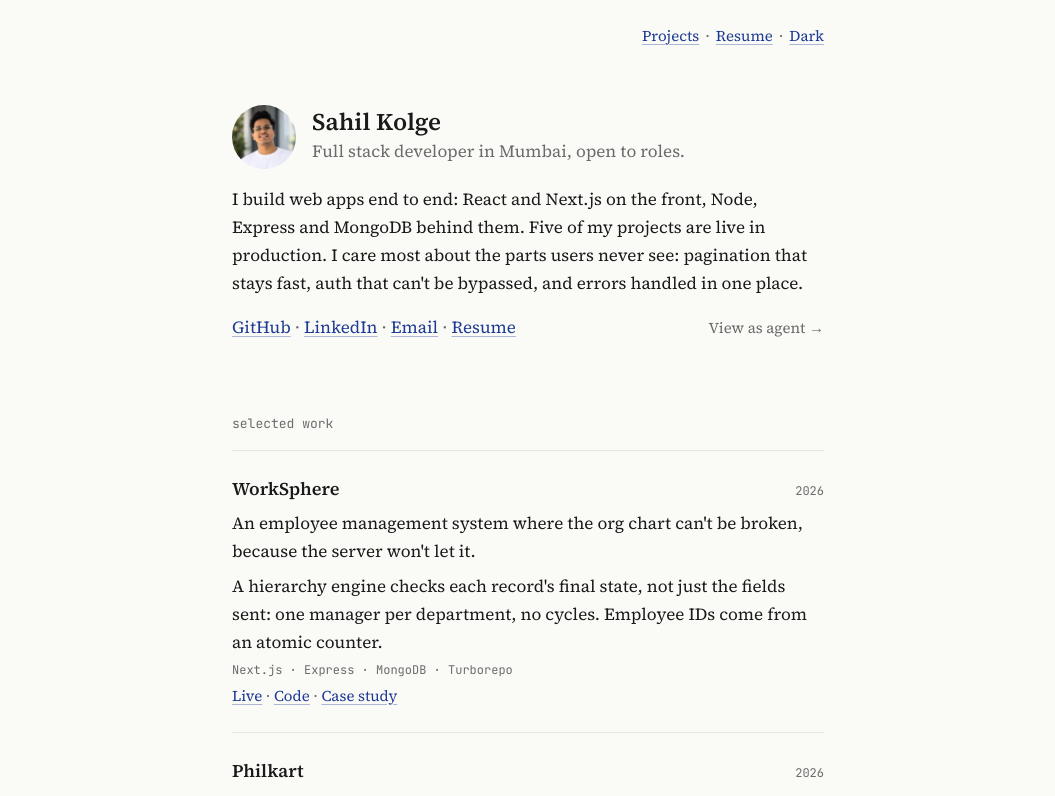
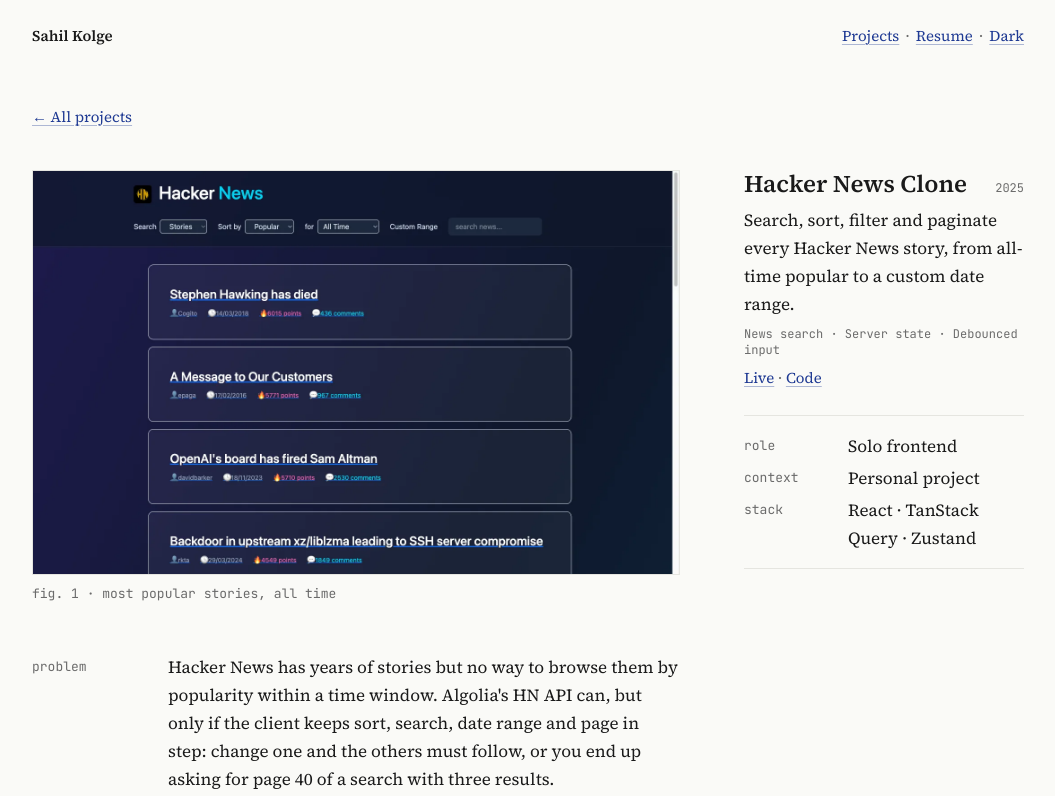
Before and after one commit to sahil-dev28/sahilkolge-playground, a React (Vite) app: page /work/hacker-news in a window 1280 px wide. Before the commit this address led to /. Shown: the top 796 px of the page, without its empty margins (112-1167 px from the left). Built offline with nearby package versions, Linux system fonts and the light colour scheme.

Commit message:
feat: add urban estate and hacker news case studies

```diff
--- /dev/null
+++ b/src/case-studies/hacker-news.ts
@@ -0,0 +1,80 @@
+import type { CaseStudy } from "./types.ts";
+
+const dir = "/work/hacker-news";
+
+export const hackerNews: CaseStudy = {
+  slug: "hacker-news",
+  projectId: "p3",
+  tags: ["News search", "Server state", "Debounced input"],
+  meta: [
+    { label: "role", value: "Solo frontend" },
+    { label: "context", value: "Personal project" },
+  ],
+  problem:
+    "Hacker News has years of stories but no way to browse them by popularity within a time window. Algolia's HN API can, but only if the client keeps sort, search, date range and page in step: change one and the others must follow, or you end up asking for page 40 of a search with three results.",
+  approach:
+    "Every control writes to one Zustand store, and every action that changes what you're looking at also resets the page. TanStack Query keys on the whole set (sort, search, page, page size and date window), so each combination is fetched and cached once. The search box is debounced, so typing doesn't fire a request per key.",
+  architecture: [
+    { label: "interface", items: ["React 19 and Vite", "Tailwind", "react-day-picker for custom ranges, react-paginate"] },
+    { label: "state", items: ["Zustand for sort, search, page and date window", "TanStack Query for results"] },
+    { label: "api", items: ["HN Algolia search and search_by_date", "Numeric filters on created_at_i"] },
+  ],
+  hardProblems: [
+    {
+      title: "Never landing on an empty page",
+      problem: "On page 12, a new search with five results would ask Algolia for a page that doesn't exist.",
+      fix: "Every store action that changes sort, search, page size or date window sets the page back to zero, and the pager is forced to match.",
+    },
+    {
+      title: "One cache entry per view",
+      problem: "Sort, search, page and date window all change the request, and a key that misses one serves the wrong results.",
+      fix: "A single composite query key holds all of them, so each combination caches on its own and revisiting a view is instant.",
+    },
+    {
+      title: "Search without a request per keystroke",
+      problem: "Typing a query would fire a request on every key.",
+      fix: "A small hand-written debounce with cancel waits one second, and is cleaned up when the input unmounts.",
+    },
+    {
+      title: "Time windows the API understands",
+      problem: "Algolia filters by Unix timestamp, while people think in \"last week\" or a calendar range.",
+      fix: "Last 24 hours, week, month and year, or a custom calendar range with future dates disabled, are all turned into created_at_i numeric filters.",
+    },
+  ],
+  screens: [
+    {
+      src: `${dir}/01-popular.webp`,
+      alt: "Hacker News clone listing the most popular stories of all time",
+      caption: "most popular stories, all time",
+      width: 1440,
+      height: 900,
+      placement: "hero",
+    },
+    {
+      src: `${dir}/02-search.webp`,
+      alt: "Search for rust showing the most popular matching stories",
+      caption: "debounced search for \"rust\"",
+      width: 1440,
+      height: 900,
+      placement: "middle",
+    },
+    {
+      src: `${dir}/03-custom-range.webp`,
+      alt: "Custom range calendar open with future dates disabled",
+      caption: "custom date range, future dates disabled",
+      width: 1440,
+      height: 900,
+      placement: "middle",
+    },
+    {
+      src: `${dir}/04-past-week.webp`,
+      alt: "Most popular stories from the past week",
+      caption: "most popular this week",
+      width: 1440,
+      height: 900,
+      placement: "end",
+    },
+  ],
+  outcome:
+    "Live on Vercel. Browse every Hacker News story by popularity or date, narrowed to the last day, week, month, year or a custom range, with search and paging that stay in step.",
+};
--- a/src/case-studies/index.ts
+++ b/src/case-studies/index.ts
@@ -1,8 +1,10 @@
+import { hackerNews } from "./hacker-news.ts";
 import { philkart } from "./philkart.ts";
 import type { CaseStudy } from "./types.ts";
+import { urbanEstate } from "./urban-estate.ts";
 import { worksphere } from "./worksphere.ts";
 
-export const CASE_STUDIES: CaseStudy[] = [worksphere, philkart];
+export const CASE_STUDIES: CaseStudy[] = [worksphere, philkart, urbanEstate, hackerNews];
 
 export function getCaseStudy(slug: string | undefined): CaseStudy | undefined {
   return CASE_STUDIES.find((c) => c.slug === slug);
--- /dev/null
+++ b/src/case-studies/urban-estate.ts
@@ -0,0 +1,78 @@
+import type { CaseStudy } from "./types.ts";
+
+const dir = "/work/urban-estate";
+
+export const urbanEstate: CaseStudy = {
+  slug: "urban-estate",
+  projectId: "p4",
+  tags: ["Rental marketplace", "URL state", "Maps"],
+  meta: [
+    { label: "role", value: "Solo frontend" },
+    { label: "context", value: "Personal project" },
+  ],
+  problem:
+    "Property search lives or dies by its filters. If they sit in component state, a search can't be shared, bookmarked or undone with Back. Listings only carry a free-text address, so showing them on a map means geocoding in the browser against a free service with a strict rate limit. And paging through results shouldn't blank the list every time.",
+  approach:
+    "The URL is the only place search state lives: the filter form keeps a draft, writes the query string on submit, and re-reads it on Back and Forward. The list and the map read the same TanStack Query result, so pins always match the cards. Server data lives in TanStack Query, the logged-in user in a small persisted Zustand store, and errors go through one axios interceptor.",
+  architecture: [
+    { label: "interface", items: ["React 19, React Router 7", "shadcn/ui and Tailwind", "⌘K command palette, dark mode"] },
+    { label: "state", items: ["Filters and page in the URL", "TanStack Query for server data", "Zustand for the session"] },
+    { label: "map", items: ["Leaflet with OpenStreetMap tiles", "Nominatim geocoding, queued and cached"] },
+    { label: "forms", items: ["react-hook-form and Zod", "FilePond image uploads"] },
+    { label: "api", items: ["Axios with cookie auth", "One interceptor for errors and 401s"] },
+    { label: "roles", items: ["Tenants search and apply", "Landlords list and edit properties"] },
+  ],
+  hardProblems: [
+    {
+      title: "Searches you can share and undo",
+      problem: "Filters kept in component state vanish on reload and can't be linked or undone with Back.",
+      fix: "Every filter and the page number live in the URL. The form keeps a local draft that re-syncs on every URL change, and a new search drops back to page 1.",
+    },
+    {
+      title: "Geocoding without getting rate-limited",
+      problem: "Listings carry free-text addresses, and Nominatim allows about one request a second.",
+      fix: "A promise queue spaces requests 1.1 seconds apart, identical lookups share one request, results (misses included) are cached in localStorage, and stale results are dropped.",
+    },
+    {
+      title: "A list that never flashes empty",
+      problem: "Each new page would blank the grid while it loads.",
+      fix: "placeholderData: keepPreviousData keeps the old page on screen, faded, until the new one arrives. Pins and cards come from the same query, so they swap together.",
+    },
+  ],
+  screens: [
+    {
+      src: `${dir}/01-search-map.webp`,
+      alt: "Urban Estate search results: property cards beside a map with price pins",
+      caption: "search results: cards and map from the same query",
+      width: 1440,
+      height: 900,
+      placement: "hero",
+    },
+    {
+      src: `${dir}/02-filtered.webp`,
+      alt: "Search for Mumbai, open listings only, sorted by price, with the map zoomed to the results",
+      caption: "Mumbai, open only, cheapest first: all of it in the URL",
+      width: 1440,
+      height: 900,
+      placement: "middle",
+    },
+    {
+      src: `${dir}/03-property-detail.webp`,
+      alt: "Property detail page with photo, price, carpet area and a Book Property button",
+      caption: "property detail with the owner card",
+      width: 1440,
+      height: 900,
+      placement: "middle",
+    },
+    {
+      src: `${dir}/04-command-palette.webp`,
+      alt: "Command palette open with a search for Thane showing one matching property",
+      caption: "⌘K palette searching properties",
+      width: 1440,
+      height: 900,
+      placement: "end",
+    },
+  ],
+  outcome:
+    "Live on Vercel with a one-click demo login for reviewers. Tenants search, see results on a map, open a property and apply; landlords create and edit listings with photos. About 85 source files and 21 custom hooks.",
+};
--- a/src/data.ts
+++ b/src/data.ts
@@ -68,6 +68,7 @@
     stack: ["React", "TanStack Query", "Zustand", "Leaflet"],
     liveUrl: "https://urban-estate-sahilkolge-dev.vercel.app",
     repoUrl: "https://github.com/sahil-dev28/Urban_Estate",
+    caseStudyUrl: "/work/urban-estate",
   },
   {
     id: "p5",
@@ -90,6 +91,7 @@
     stack: ["React", "TanStack Query", "Zustand"],
     liveUrl: "https://hacker-news-clone-sahil.vercel.app",
     repoUrl: "https://github.com/sahil-dev28/Hacker-news-clone",
+    caseStudyUrl: "/work/hacker-news",
   },
 ];
 
```
Also changed, not shown: 2 other files (tests, documents, lock files or other folders).
